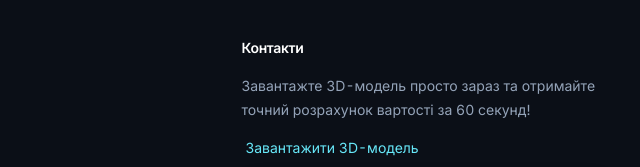
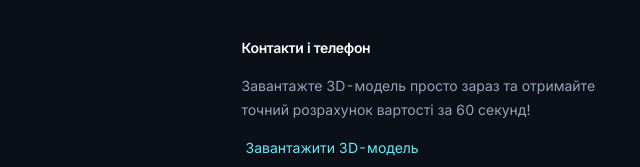
Before and after one commit to illiasachukpp2025-sudo/Modulon-lab8, a plain HTML site: page index.html in a window 1280 px wide. Shown: the part 5299-5466 px from the top of the page, 640-1280 px from the left. Drawn offline with nearby package versions, Linux system fonts and the light colour scheme.

Commit message:
Edit heading

```diff
--- a/index.html
+++ b/index.html
@@ -274,7 +274,7 @@
       <section aria-labelledby="footer-about"><a href="#" class="inline-flex items-center rounded-lg transition duration-200 focus-visible:outline-none focus-visible:ring-2 focus-visible:ring-cyan-300 focus-visible:ring-offset-2 focus-visible:ring-offset-[#0B0F17]"><img src="assets/icons/logo-Final.png" alt="Modulon" class="h-12 w-24 object-contain"></a><h2 id="footer-about" class="sr-only">Про Modulon</h2><p class="mt-4 max-w-sm text-sm leading-6 text-slate-400">Modulon — сервіс персоналізованого 3D-друку.</p><div class="mt-5 flex items-center gap-2 text-xs text-slate-500"><i data-lucide="layers" class="h-4 w-4" aria-hidden="true"></i>FDM · SLA · 3D-моделювання</div></section>
       <nav aria-label="Посилання у футері"><h2 class="text-sm font-semibold text-white">Навігація</h2><ul class="mt-4 space-y-3 text-sm text-slate-400"><li><a class="rounded-lg transition hover:text-cyan-300 focus-visible:outline-none focus-visible:ring-2 focus-visible:ring-cyan-300" href="#calculator">Калькулятор</a></li><li><a class="rounded-lg transition hover:text-cyan-300 focus-visible:outline-none focus-visible:ring-2 focus-visible:ring-cyan-300" href="#materials">Матеріали</a></li><li><a class="rounded-lg transition hover:text-cyan-300 focus-visible:outline-none focus-visible:ring-2 focus-visible:ring-cyan-300" href="#b2b">Заклик до дії</a></li><li><a class="rounded-lg transition hover:text-cyan-300 focus-visible:outline-none focus-visible:ring-2 focus-visible:ring-cyan-300" href="#portfolio">Послуги</a></li></ul></nav>
       <section aria-labelledby="footer-contact">
-        <h2 id="footer-contact" class="text-sm font-semibold text-white">Контакти</h2>
+        <h2 id="footer-contact" class="text-sm font-semibold text-white">Контакти і телефон</h2>
         <p class="mt-4 text-sm leading-6 text-slate-400">Завантажте 3D-модель просто зараз та отримайте точний розрахунок вартості за 60 секунд!</p>
         <a class="mt-3 inline-flex rounded-lg px-1 py-1 text-sm text-cyan-300 transition duration-200 hover:bg-cyan-300/[0.06] hover:text-cyan-200 focus-visible:outline-none focus-visible:ring-2 focus-visible:ring-cyan-300 focus-visible:ring-offset-2 focus-visible:ring-offset-[#0B0F17]" href="#upload">Завантажити 3D-модель</a>
         <figure class="contact-map">
```
